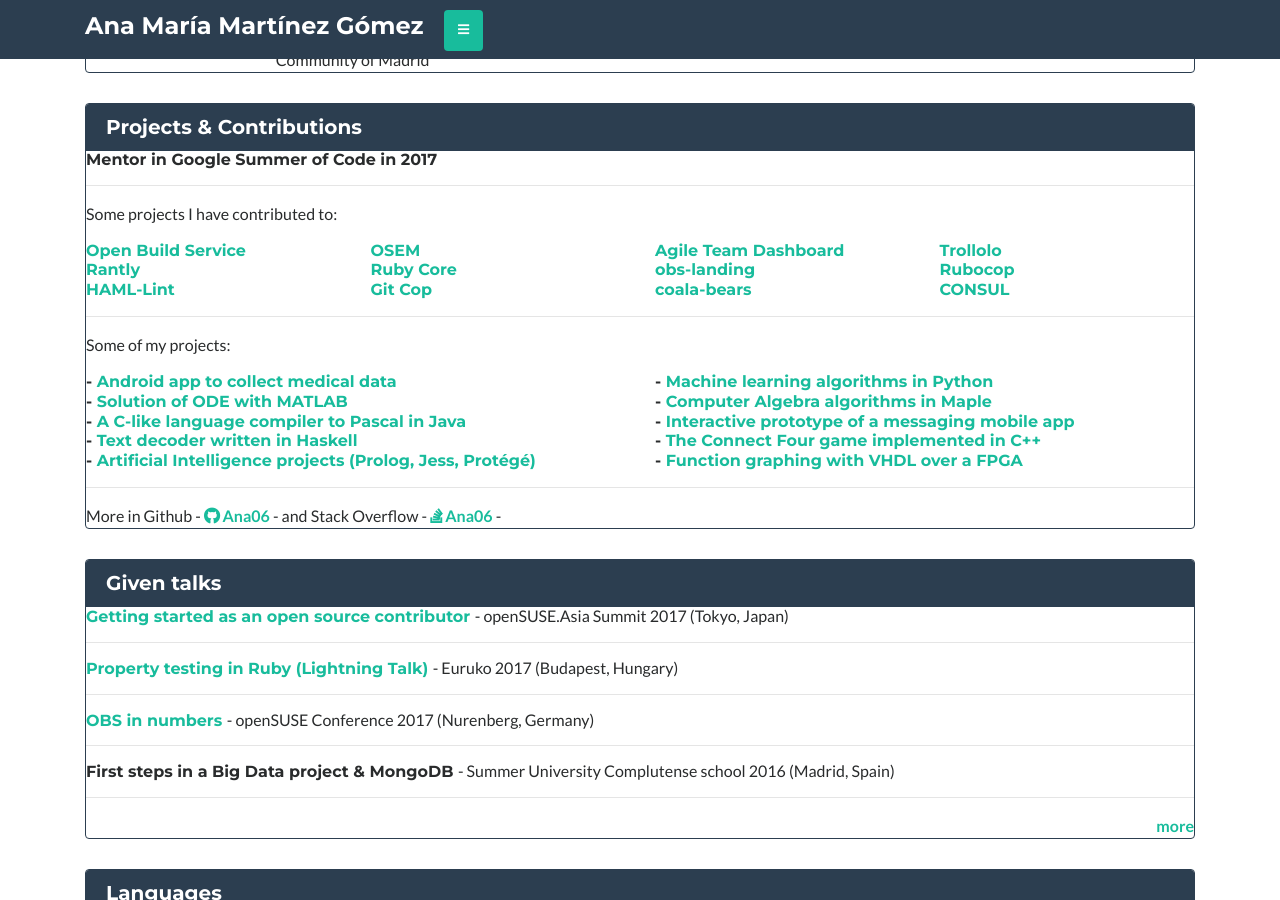
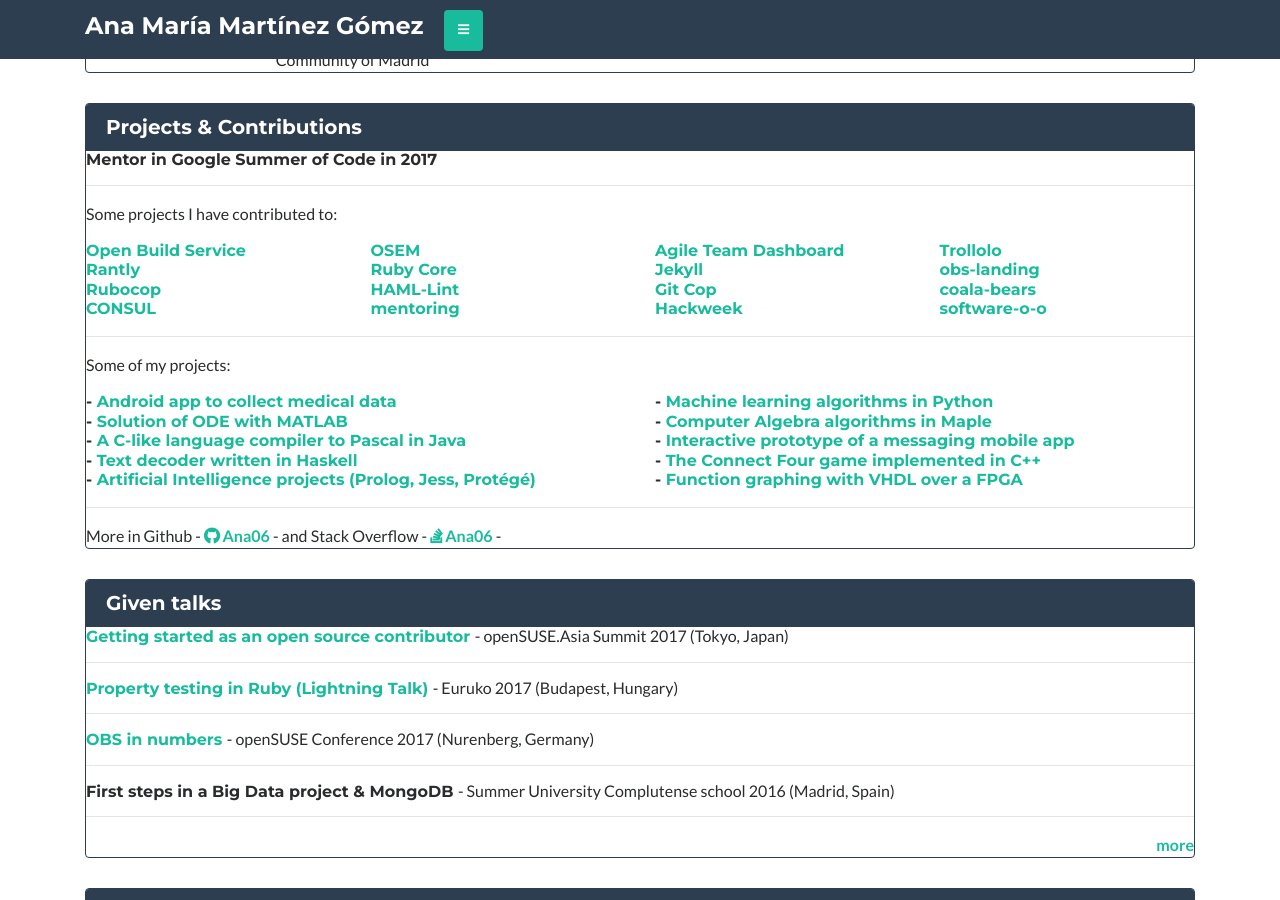
Before and after one commit to vicgalle/ana06.github.io, a Jekyll site: the page built from resume.md, in a window 1280 px wide and 900 px high, scrolled down 991 px. Built offline with Jekyll 4.4.1, drawn with Linux system fonts in a browser that asks for light colours; nearby versions of some CDN libraries.

Commit message:
Add Jekyll, mentoring, Hackweek and software o-o
To projects I contributed section.

Closes https://github.com/Ana06/ana06.github.io/issues/19.

```diff
--- a/resume.md
+++ b/resume.md
@@ -100,6 +100,9 @@ projects:
   - name: "Ruby Core"
     prs-url: "ruby/ruby"
 
+  - name: "Jekyll"
+    commits-url: "jekyll/jekyll"
+
   - name: "obs-landing"
     commits-url: "openSUSE/obs-landing"
 
@@ -117,6 +120,15 @@ projects:
 
   - name: "CONSUL"
     commits-url: "consul/consul"
+
+  - name: "mentoring"
+    commits-url: "openSUSE/mentoring"
+
+  - name: "Hackweek"
+    commits-url: "SUSE/hackweek"
+
+  - name: "software-o-o"
+    commits-url: "openSUSE/software-o-o"
 
 
 my_projects:
```
